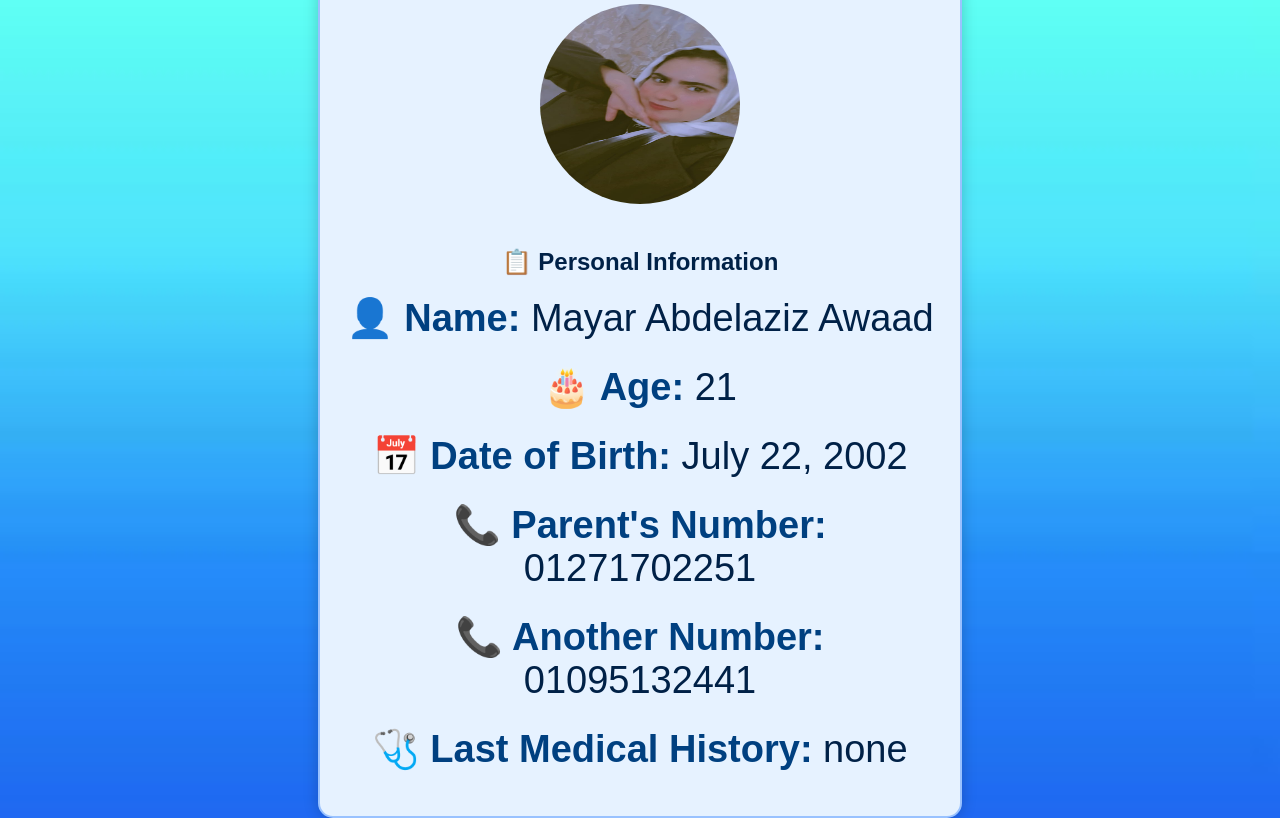
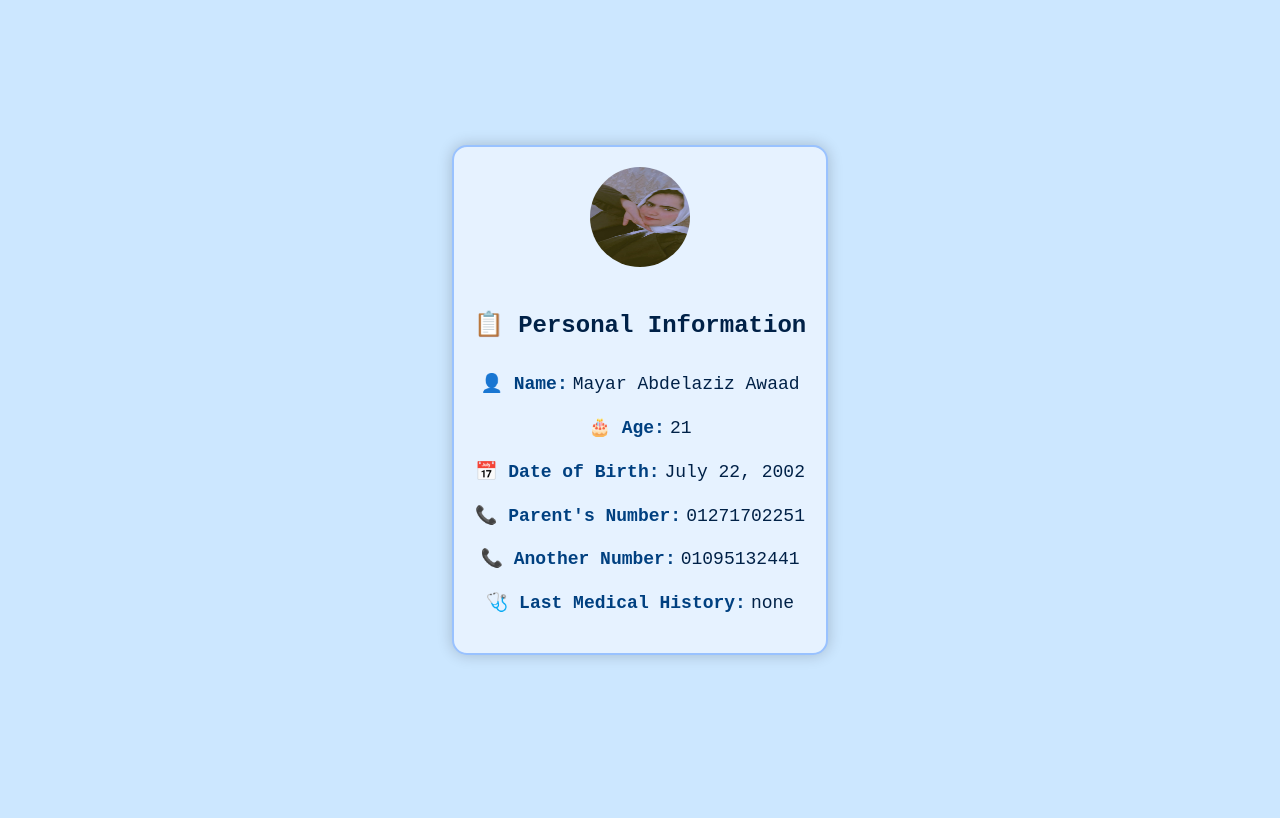
Before and after one commit to mayar002/mero, a plain HTML site: page index.html in a window 1280 px wide. Drawn offline with Linux system fonts and the light colour scheme.

Commit message:
Update index.html

```diff
--- a/index.html
+++ b/index.html
@@ -1,21 +1,23 @@
-<!DOCTYPE html>
 <html lang="en">
 <head>
     <meta charset="UTF-8">
     <meta name="viewport" content="width=device-width, initial-scale=1.0">
     <title>Information Page</title>
     <style>
-        body {
-            font-family: 'Arial', sans-serif;
-            margin: 0;
+
+       body {
+        font-family: 'Courier New', monospace;
+    font-size: 16px;
+    font-weight: 400;
+    line-height: 1.6;
+    text-transform: none;
+    color: #333;
+    margin: 0;
             display: flex;
             justify-content: center;
             align-items: center;
             height: 100vh;
             background-color: #cce7ff;
-            background-image: url('15.jpeg');
-            background-size: cover;
-            background-repeat: no-repeat;
         }
         .info-container {
             max-width: 600px;
@@ -28,21 +30,25 @@
             color: #003366;
         }
         .info-container h2 {
-            margin-bottom: 20px;
+            margin-bottom: 25px;
             color: #002147;
         }
         .info-container .info {
-            margin-bottom: 25px;
-            font-size: 38px;
+            margin-bottom: 15px;
+            font-size: 18px;
             color: #002147;
+            display: flex;
+            justify-content: center;
+            align-items: center;
+            gap: 5px; /* Gap between label and value */
         }
         .info-container .info span {
             font-weight: bold;
             color: #004080;
         }
         .info-container img {
-            width: 200px;
-            height: 200px;
+            width: 100px;
+            height: 100px;
             border-radius: 50%;
             margin-bottom: 20px;
         }
```
